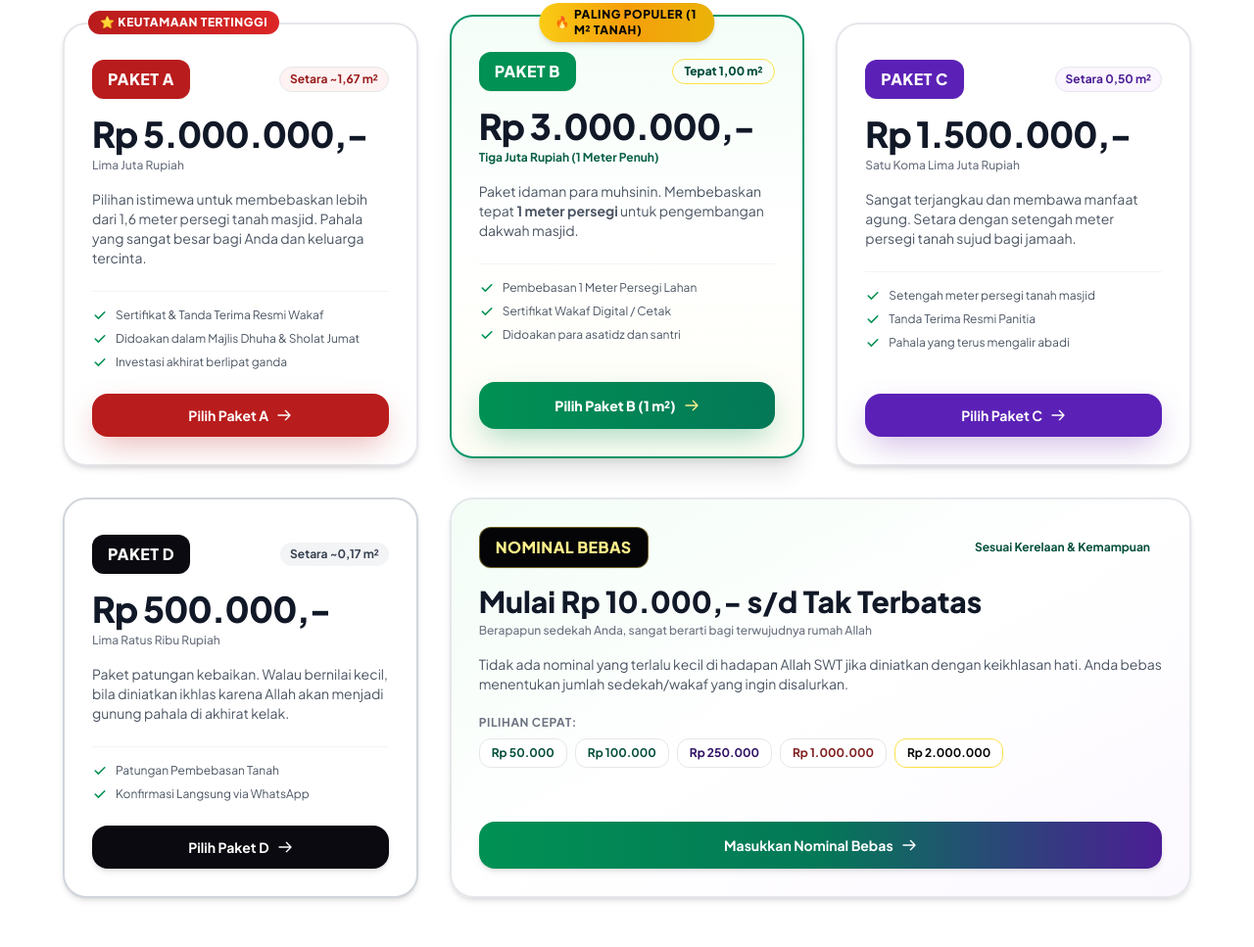
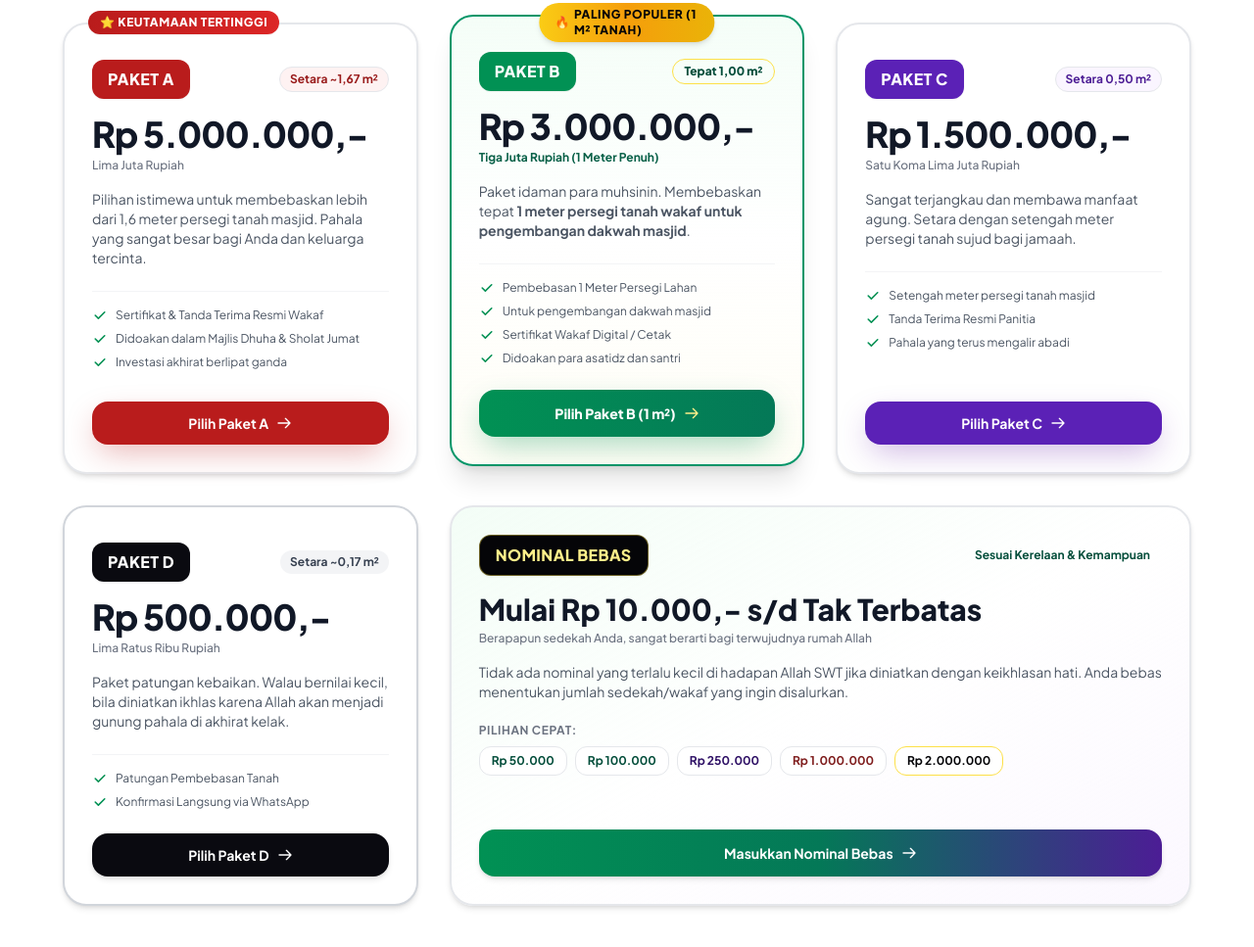
Before and after one commit to brotherssquad/wakaf-masjid-al-firdaus, a website: page index.html in a window 1280 px wide. Shown: the part 2465-3432 px from the top of the page at 98% size. Drawn offline with nearby package versions, Linux system fonts and the light colour scheme.

Commit message:
style: pertegas 'untuk pengembangan dakwah masjid' di deskripsi dan checklist Paket B

```diff
--- a/index.html
+++ b/index.html
@@ -550,13 +550,17 @@
             </div>
 
             <p class="text-xs sm:text-sm text-gray-600 leading-relaxed mb-6">
-              Paket idaman para muhsinin. Membebaskan tepat <strong>1 meter persegi</strong> untuk pengembangan dakwah masjid.
+              Paket idaman para muhsinin. Membebaskan tepat <strong>1 meter persegi tanah wakaf untuk pengembangan dakwah masjid</strong>.
             </p>
 
             <ul class="text-xs text-gray-600 space-y-2 mb-6 border-t border-gray-100 pt-4">
               <li class="flex items-center gap-2">
                 <svg class="w-4 h-4 text-hijau-600 flex-shrink-0" fill="currentColor" viewBox="0 0 20 20"><path fill-rule="evenodd" d="M16.707 5.293a1 1 0 010 1.414l-8 8a1 1 0 01-1.414 0l-4-4a1 1 0 011.414-1.414L8 12.586l7.293-7.293a1 1 0 011.414 0z" clip-rule="evenodd"/></svg>
                 <span>Pembebasan 1 Meter Persegi Lahan</span>
+              </li>
+              <li class="flex items-center gap-2">
+                <svg class="w-4 h-4 text-hijau-600 flex-shrink-0" fill="currentColor" viewBox="0 0 20 20"><path fill-rule="evenodd" d="M16.707 5.293a1 1 0 010 1.414l-8 8a1 1 0 01-1.414 0l-4-4a1 1 0 011.414-1.414L8 12.586l7.293-7.293a1 1 0 011.414 0z" clip-rule="evenodd"/></svg>
+                <span>Untuk pengembangan dakwah masjid</span>
               </li>
               <li class="flex items-center gap-2">
                 <svg class="w-4 h-4 text-hijau-600 flex-shrink-0" fill="currentColor" viewBox="0 0 20 20"><path fill-rule="evenodd" d="M16.707 5.293a1 1 0 010 1.414l-8 8a1 1 0 01-1.414 0l-4-4a1 1 0 011.414-1.414L8 12.586l7.293-7.293a1 1 0 011.414 0z" clip-rule="evenodd"/></svg>
```
